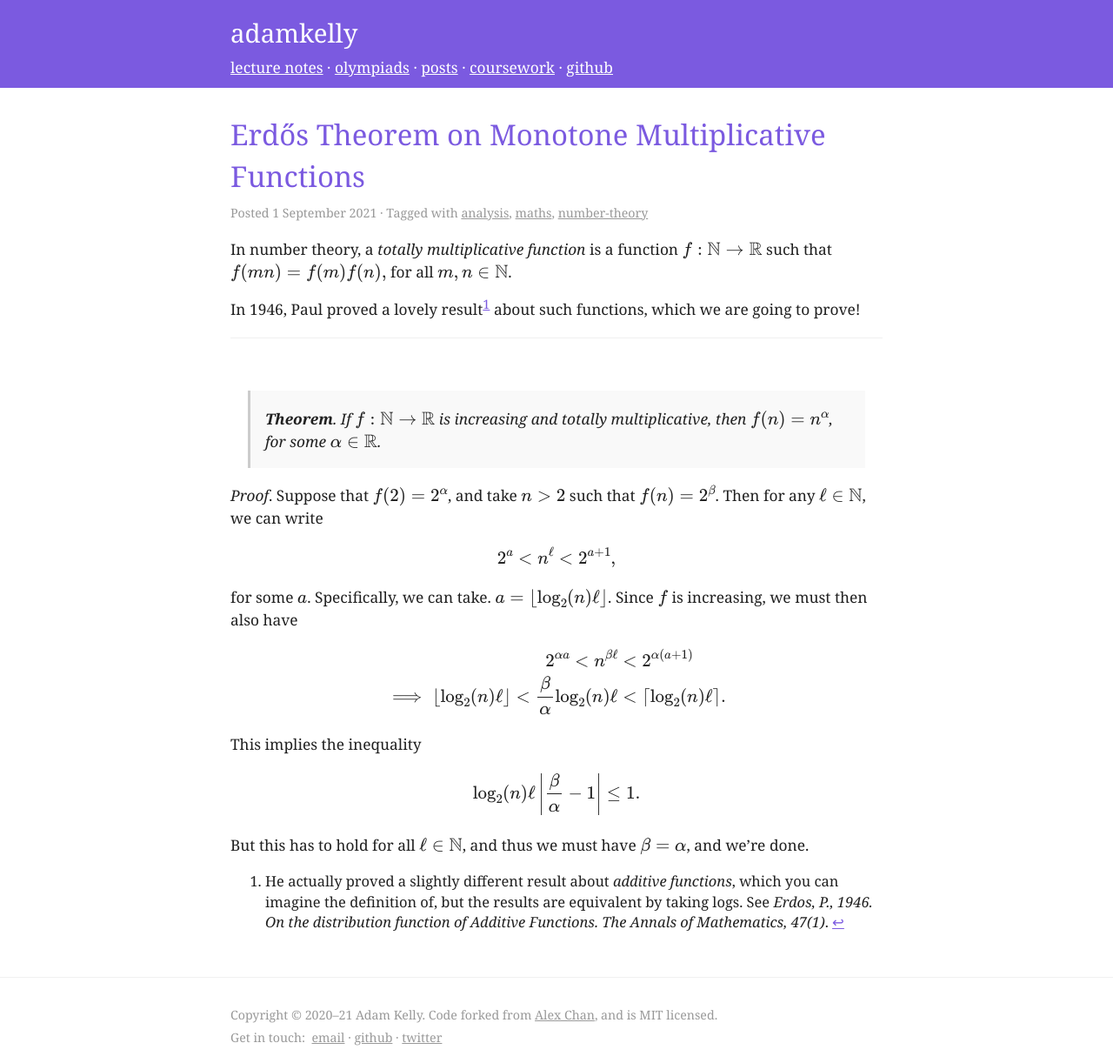
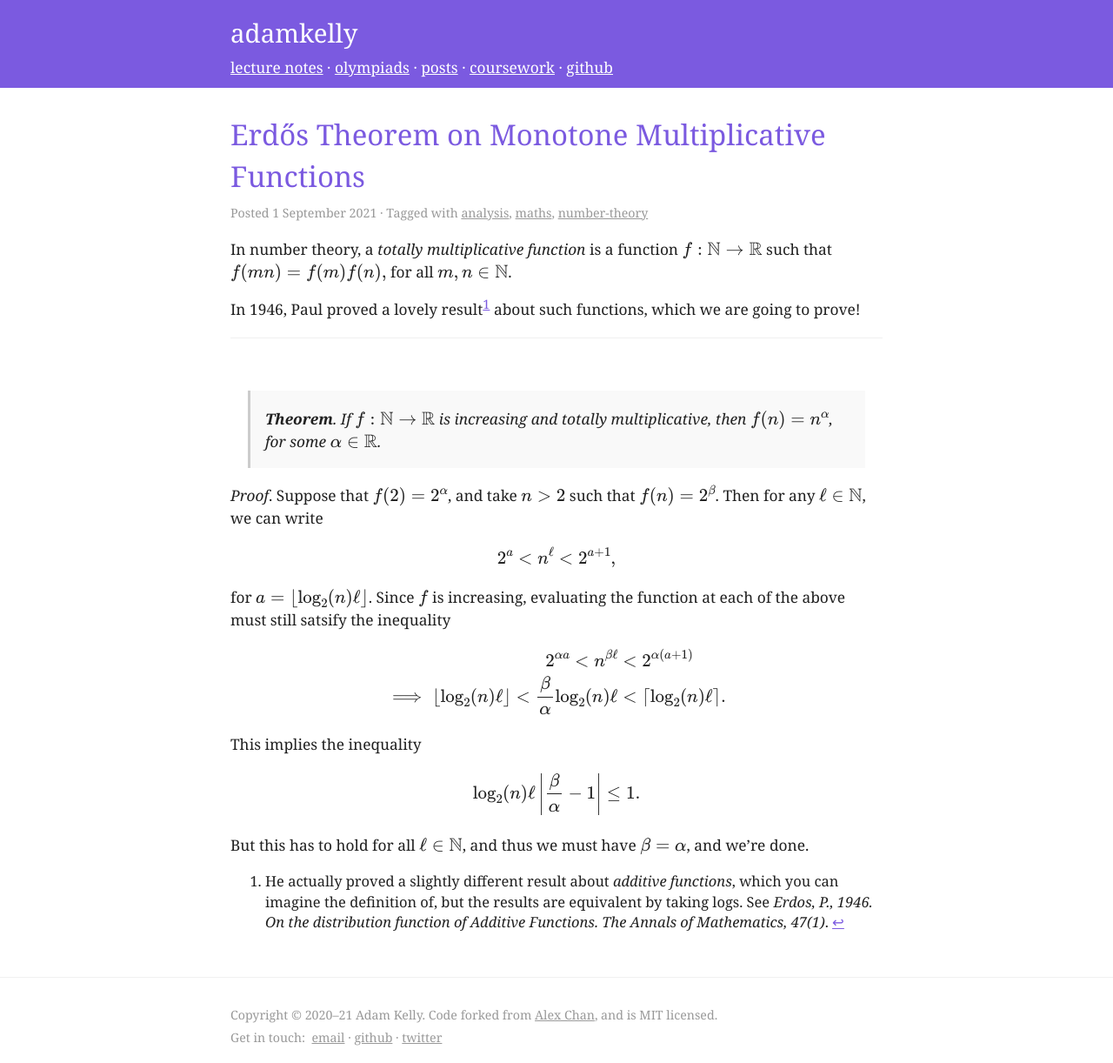
Before and after one commit to ak2316-cam/website, a Jekyll site: the page built from src/_posts/2021/2021-09-02-erdos-monotone-multiplicative.md, in a window 1280 px wide. Shown: the whole page at 87% size. Built offline with Jekyll 4.4.1, drawn with Linux system fonts in a browser that asks for light colours.

Commit message:
Proof cleanup

```diff
--- a/src/_posts/2021/2021-09-02-erdos-monotone-multiplicative.md
+++ b/src/_posts/2021/2021-09-02-erdos-monotone-multiplicative.md
@@ -28,7 +28,7 @@ $$
 2^a < n^{\ell} < 2^{a + 1},
 $$
 
-for some $a$. Specifically, we can take. $a = \lfloor \log_2(n) \ell \rfloor$. Since $f$ is increasing, we must then also have
+for $a = \lfloor \log_2(n) \ell \rfloor$. Since $f$ is increasing, evaluating the function at each of the above must still satsify the inequality
 
 $$
 \begin{aligned}
```
